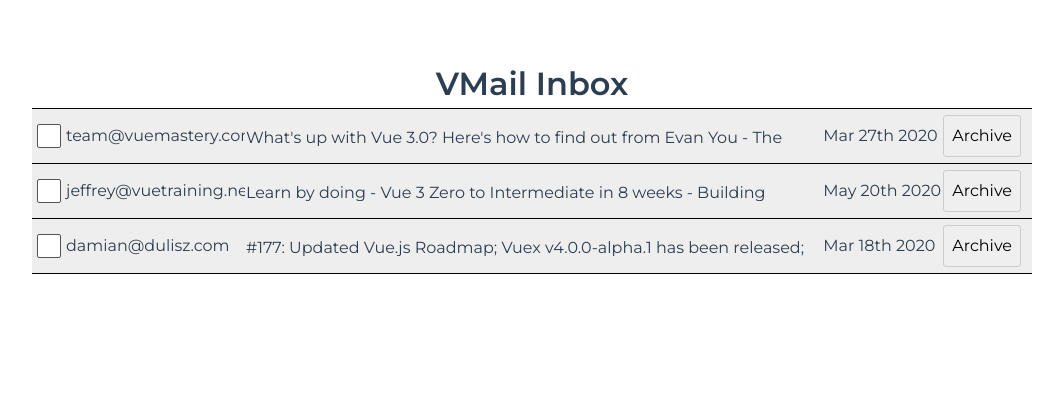
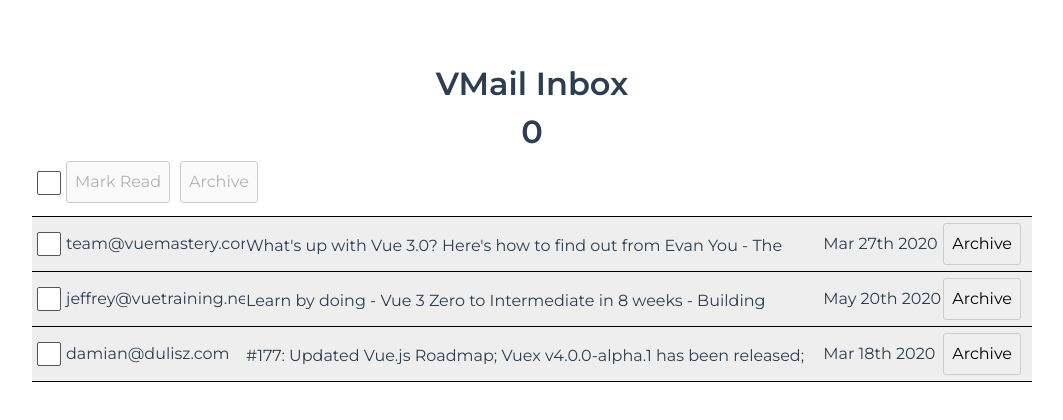
Before and after one commit to victorhsantiago/vmail, a Vue app: page / in a window 1280 px wide. Shown: the top 420 px of the page, without its empty margins (108-1171 px from the left). Built offline with nearby package versions, Linux system fonts and the light colour scheme; data requests are answered from the project's data file.

Commit message:
Add actionbar

```diff
--- /dev/null
+++ b/src/components/BulkActionBar.vue
@@ -0,0 +1,78 @@
+<template>
+  <div class="bulk-action-bar">
+    <input
+      type="checkbox"
+      :checked="allEmailsSelected"
+      :class="[someEmailSelected ? 'partial-check' : '']"
+      @click="bulkSelect"
+    />
+    <span class="buttons">
+      <button @click="emailSelection.toggleRead()" :disabled="numberSelected === 0">{{
+        emailSelection.hasUnreadEmails()
+        ? 'Mark Unread'
+        : 'Mark Read'
+      }}</button>
+      <button @click="emailSelection.archive()" :disabled="numberSelected === 0">
+        Archive
+      </button>
+    </span>
+  </div>
+</template>
+
+<script>
+import useEmailSelection from '../composables/useEmailSelection'
+import { computed } from 'vue'
+
+export default {
+  props: {
+    emails: {
+      type: Array,
+      required: true,
+    },
+  },
+  setup({ emails }) {
+    const emailSelection = useEmailSelection()
+    const numberSelected = computed(() => emailSelection.selectedEmails.size)
+    const numberEmails = emails.length
+    const allEmailsSelected = computed(
+      () => numberSelected.value === numberEmails
+    )
+    const someEmailSelected = computed(() => {
+      return numberSelected.value > 0 && numberSelected.value < numberEmails
+    })
+
+    const bulkSelect = () => {
+      allEmailsSelected.value
+        ? emailSelection.clear()
+        : emailSelection.addMultiple(emails)
+    }
+
+    return {
+      allEmailsSelected,
+      someEmailSelected,
+      bulkSelect,
+      emailSelection,
+      numberSelected,
+    }
+  },
+}
+</script>
+
+<style scoped>
+.bulk-action-bar {
+  width: 100%;
+  max-width: 1000px;
+  margin: auto;
+  text-align: left;
+  padding-bottom: 8px;
+}
+
+.bulk-action-bar input {
+  margin: 5px;
+}
+
+.bulk-action-bar .checkbox {
+  margin-right: 6px;
+  margin-left: 3px;
+}
+</style>
--- a/src/components/MailTable.vue
+++ b/src/components/MailTable.vue
@@ -1,4 +1,6 @@
 <template>
+  <h1>{{ emailSelection.selectedEmails.size }}</h1>
+  <BulkActionBar :emails="unarchivedEmails" />
   <table class="mail-table">
     <tbody>
       <tr
@@ -9,15 +11,21 @@
           'clickable',
           email.read ? 'mail-table-row--read' : '',
         ]"
-        @click="openEmail(email)"
       >
-        <td><input type="checkbox" name="" id="" /></td>
+        <td>
+          <input
+            type="checkbox"
+            @click="emailSelection.toggle(email)"
+            :checked="emailSelection.selectedEmails.has(email)"
+          />
+        </td>
         <td
           :class="['mail-table-from', email.read ? '' : 'mail-table--unread']"
+          @click="openEmail(email)"
         >
           {{ email.from }}
         </td>
-        <td>
+        <td @click="openEmail(email)">
           <p>
             <span :class="[email.read ? '' : 'mail-table--unread']">{{
               email.subject
@@ -25,7 +33,7 @@
             - {{ email.body }}
           </p>
         </td>
-        <td class="date">
+        <td class="date" @click="openEmail(email)">
           {{ format(new Date(email.sentAt), 'MMM do yyyy') }}
         </td>
         <td><button @click="archiveEmail(email)">Archive</button></td>
@@ -40,17 +48,20 @@
 <script>
 import axios from 'axios'
 import { format } from 'date-fns'
-import { ref } from 'vue'
+import { reactive, ref } from 'vue'
+import useEmailSelection from '@/composables/useEmailSelection'
+import BulkActionBar from '@/components/BulkActionBar.vue'
 import MailView from '@/components/MailView.vue'
 import ModalView from '@/components/ModalView.vue'
 
 export default {
   name: 'MailTable',
-  components: { MailView, ModalView },
+  components: { MailView, ModalView, BulkActionBar },
   async setup() {
     const { data: emails } = await axios.get('http://localhost:3001/emails')
 
     return {
+      emailSelection: useEmailSelection(),
       format,
       emails: ref(emails),
       openedEmail: ref(null),
--- /dev/null
+++ b/src/composables/useEmailSelection.js
@@ -0,0 +1,51 @@
+import { reactive } from 'vue'
+import axios from 'axios'
+
+const selectedEmails = reactive(new Set())
+
+const forSelected = fn => {
+  selectedEmails.forEach(email => {
+    fn(email)
+    axios.put(`http://localhost:3001/emails/${email.id}`, email)
+  })
+}
+
+const markRead = () => forSelected(email => (email.read = true))
+
+const markUnread = () => forSelected(email => (email.read = false))
+
+const useEmailSelection = () => {
+  const addMultiple = newSelectedEmails =>
+    newSelectedEmails.forEach(email => selectedEmails.add(email))
+
+  const archive = () => {
+    forSelected(email => (email.archived = true))
+    clear()
+  }
+
+  const clear = () => selectedEmails.clear()
+
+  const hasUnreadEmails = () => [...selectedEmails].some(email => !email.read)
+
+  const toggle = email => {
+    selectedEmails.has(email)
+      ? selectedEmails.delete(email)
+      : selectedEmails.add(email)
+  }
+
+  const toggleRead = () => {
+    hasUnreadEmails() ? markRead() : markUnread()
+  }
+
+  return {
+    addMultiple,
+    archive,
+    clear,
+    hasUnreadEmails,
+    selectedEmails,
+    toggle,
+    toggleRead,
+  }
+}
+
+export default useEmailSelection
```
Also changed, not shown: src/components/Untitled-1.css (deleted, +0 -18 lines), src/components/ModalView.vue (line endings or trailing spaces).
